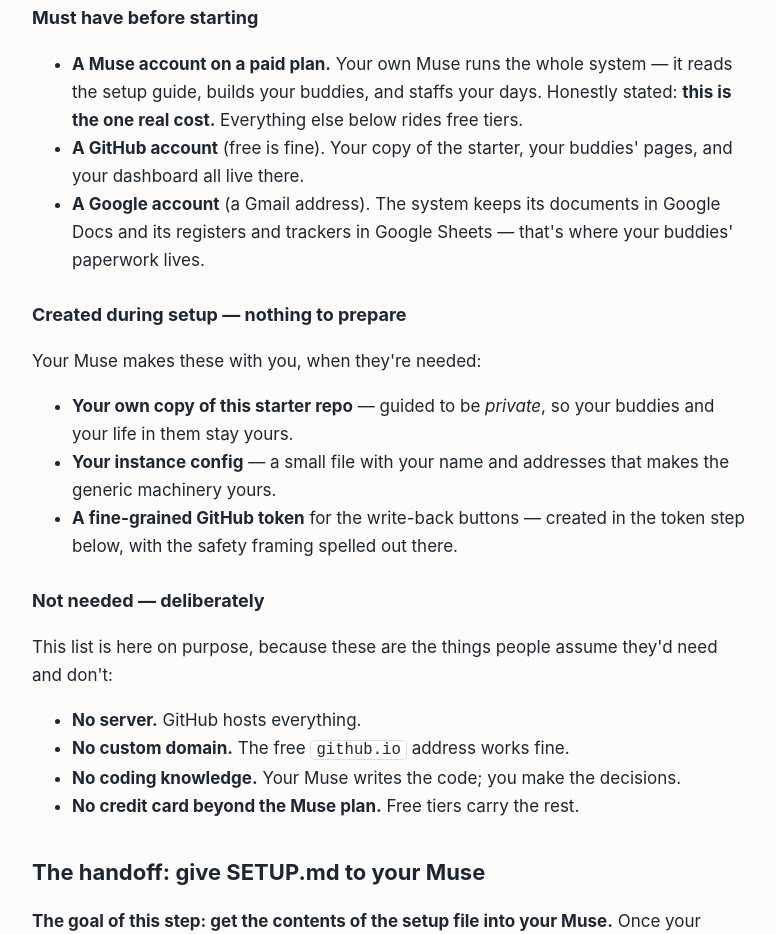
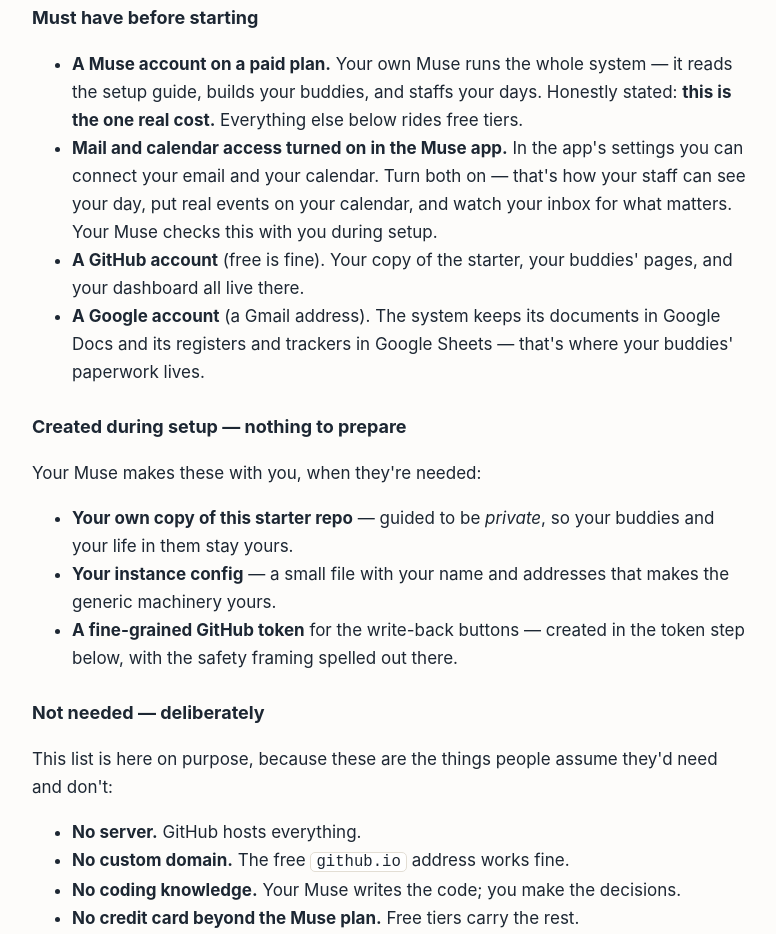
Before and after one commit to davedellaquila/buddy-os-starter, a plain HTML site: page start-here.html in a window 1280 px wide. Shown: the part 1219-2153 px from the top of the page, without its empty margins (250-1026 px from the left). Drawn offline with Linux system fonts and the light colour scheme.

Commit message:
Guides: cover mail and calendar access in the Muse app during setup

```diff
--- a/start-here.html
+++ b/start-here.html
@@ -80,6 +80,11 @@ start until that file reaches it.</p>
   system — it reads the setup guide, builds your buddies, and staffs your
   days. Honestly stated: <strong>this is the one real cost.</strong> Everything else
   below rides free tiers.</li>
+<li><strong>Mail and calendar access turned on in the Muse app.</strong> In the app's
+  settings you can connect your email and your calendar. Turn both on —
+  that's how your staff can see your day, put real events on your
+  calendar, and watch your inbox for what matters. Your Muse checks
+  this with you during setup.</li>
 <li><strong>A GitHub account</strong> (free is fine). Your copy of the starter, your
   buddies' pages, and your dashboard all live there.</li>
 <li><strong>A Google account</strong> (a Gmail address). The system keeps its documents
```
Also changed, not shown: 3 other files.
